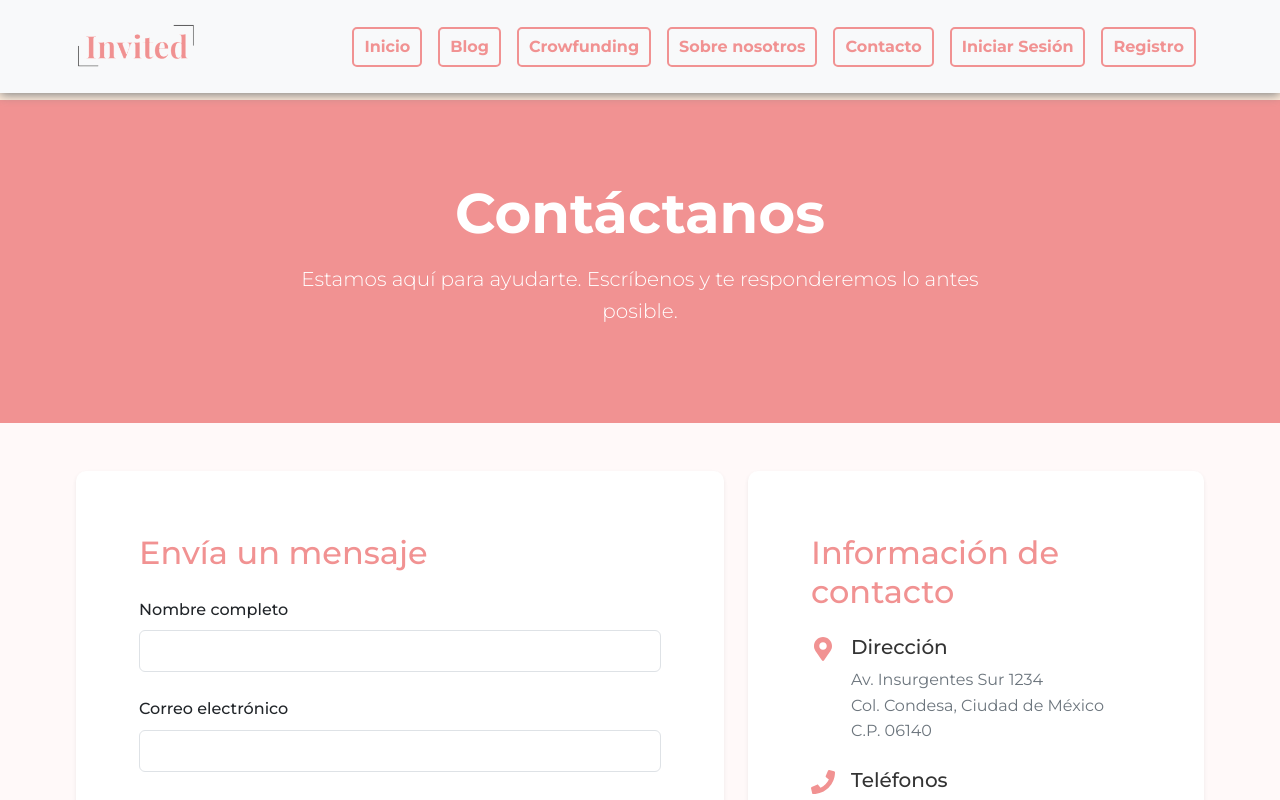
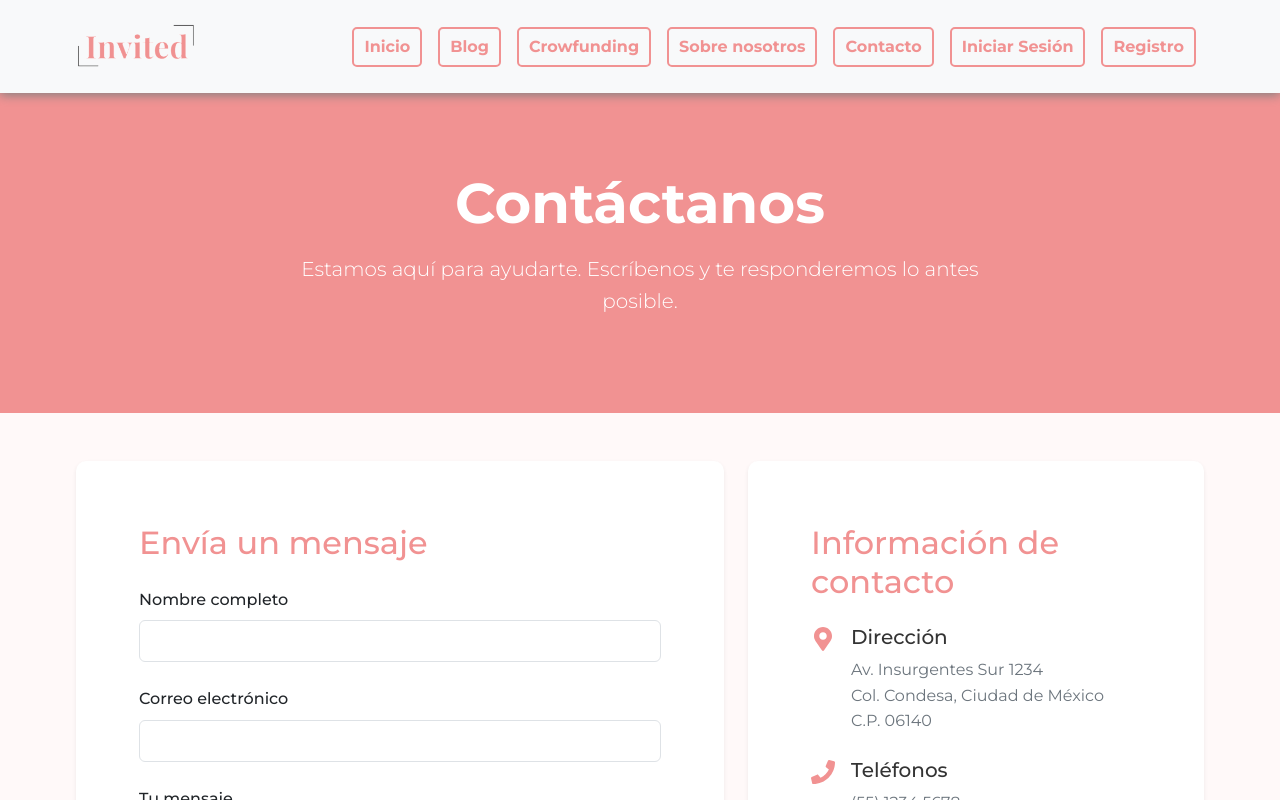
Before and after one commit to APAInsular/invited-front, a React (Create React App) app: page /contact in a window 1280 px wide. Shown: the top 800 px of the page. Built offline with nearby package versions, Linux system fonts and the light colour scheme; no server answers; a web font is replaced by a local one.

Commit message:
about us

```diff
--- a/src/pages/ContactPage.jsx
+++ b/src/pages/ContactPage.jsx
@@ -44,7 +44,7 @@ const ContactPage = () => {
     };
 
     return (
-        <div style={{ backgroundColor: customStyles.lightBg, marginTop: "100px" }}>
+        <div style={{ backgroundColor: customStyles.lightBg, marginTop: "90px" }}>
             {/* Hero Section */}
             <div style={{
                 backgroundColor: customStyles.primaryColor,
```
